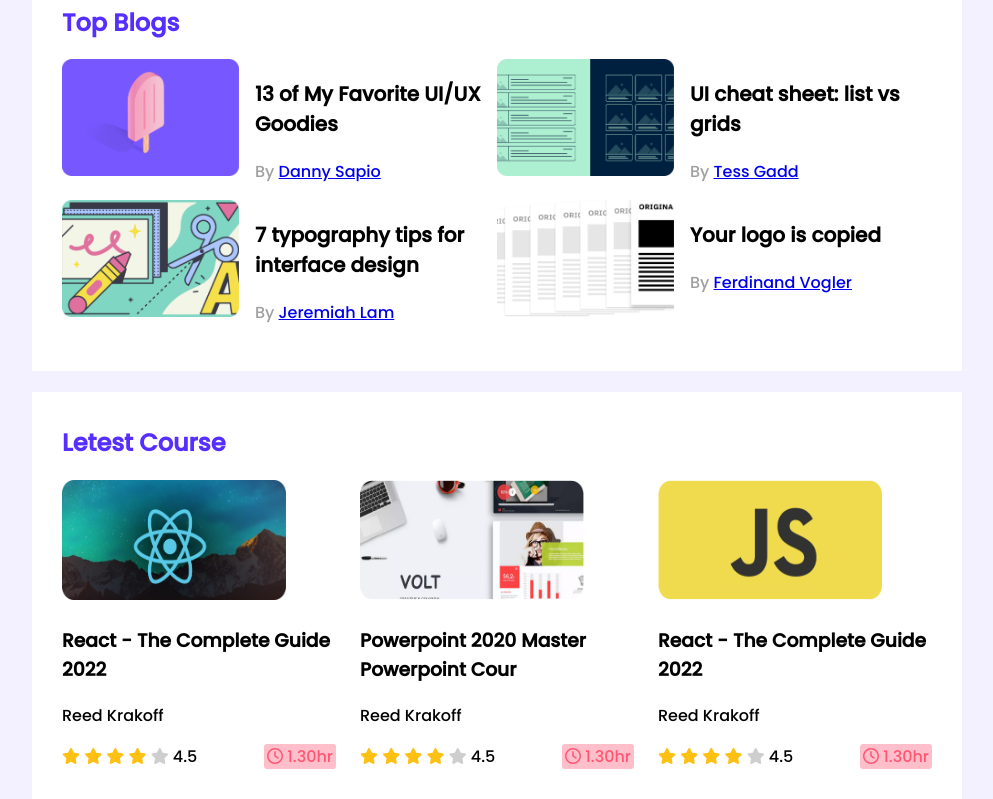
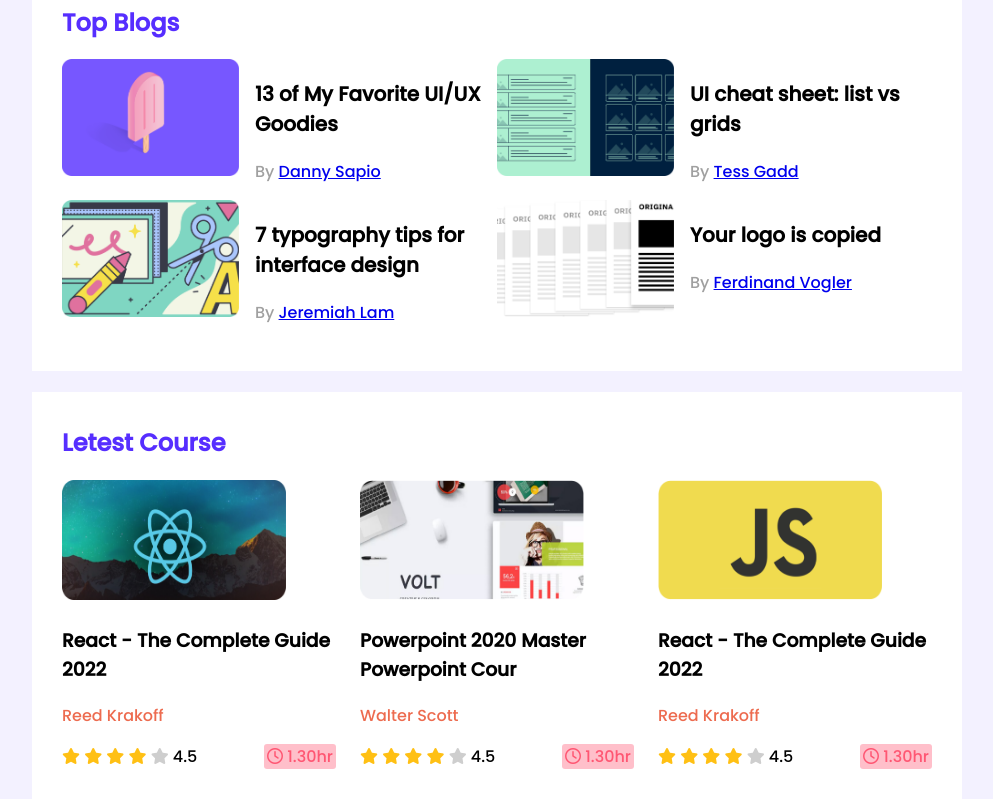
Before and after one commit to cserabi/leader-board-css3, a plain HTML site: page index.html in a window 1280 px wide. Shown: the part 381-1180 px from the top of the page, without its empty margins (143-1136 px from the left). Drawn offline with Linux system fonts and the light colour scheme.

Commit message:
git push

```diff
--- a/index.html
+++ b/index.html
@@ -187,7 +187,7 @@
           </h3>
 
           <p class="course-author">
-            Reed Krakoff
+            Walter Scott
           </p>
           <div class="course-info">
             <div class="rating">
--- a/style.css
+++ b/style.css
@@ -143,6 +143,10 @@ hr
 {
   font-size:22px;
 }
+.course-author
+{
+  color:#ED6B4F;
+}
 .course-info
 {
   display: flex;
@@ -156,6 +160,7 @@ hr
 .fa-star.empty
 {
   color: rgb(206, 206, 206);
+
 
 }
 .course-duration
```
